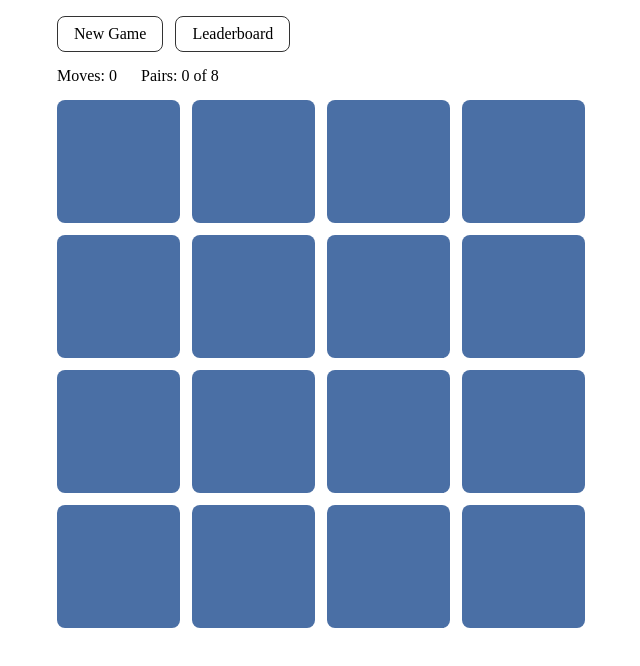
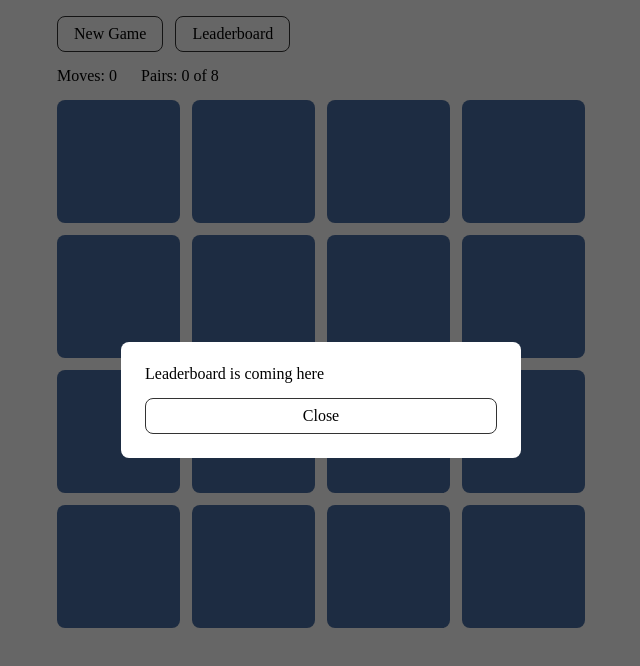
Before and after one commit to glaris/memory-game, a plain HTML site: page index.html in a window 1280 px wide. Both pictures are taken after a click on the button "Leaderboard". Shown: the whole page, without its empty margins (319-959 px from the left). Drawn offline with Linux system fonts and the light colour scheme.

Commit message:
feat: add modal component

```diff
--- a/css/style.css
+++ b/css/style.css
@@ -42,3 +42,30 @@
 .card--matched {
     background-color: #8fd19e;
 }
+
+.modal {
+    position: fixed;
+    inset: 0;
+    display: flex;
+    align-items: center;
+    justify-content: center;
+    padding: 16px;
+    background-color: rgba(0, 0, 0, 0.6);
+}
+
+.modal__window {
+    display: flex;
+    flex-direction: column;
+    gap: 16px;
+    width: 100%;
+    max-width: 400px;
+    max-height: 90vh;
+    overflow-y: auto;
+    padding: 24px;
+    border-radius: 8px;
+    background-color: #fff;
+}
+
+.no-scroll {
+    overflow: hidden;
+}
--- a/js/main.js
+++ b/js/main.js
@@ -1,9 +1,17 @@
-import { container, header, counters, board, renderBoard, newGameButton } from './ui.js';
+import { container, header, counters, board, newGameButton, leaderboardButton } from './ui.js';
 import { handleCardClick, startNewGame } from './game.js';
+import { openModal } from './modal.js';
 
 container.append(header, counters, board);
 document.body.append(container);
 
+function showLeaderboard() {
+    const content = document.createElement('p');
+    content.textContent = 'Leaderboard is coming here';
+    openModal(content);
+}
+
 startNewGame();
 board.addEventListener('click', handleCardClick);
 newGameButton.addEventListener('click', startNewGame);
+leaderboardButton.addEventListener('click', showLeaderboard);
--- a/js/modal.js
+++ b/js/modal.js
@@ -0,0 +1,58 @@
+import { container } from './ui.js';
+
+let activeModal = null;
+
+export function openModal(content) {
+    if (activeModal !== null) {
+        closeModal();
+    }
+
+    const modal = document.createElement('div');
+    modal.classList.add('modal');
+
+    const modalWindow = document.createElement('div');
+    modalWindow.classList.add('modal__window');
+    modalWindow.setAttribute('role', 'dialog');
+    modalWindow.setAttribute('aria-modal', 'true');
+
+    const closeModalButton = document.createElement('button');
+    closeModalButton.classList.add('modal__button', 'button');
+    closeModalButton.textContent = 'Close';
+    closeModalButton.addEventListener('click', closeModal);
+
+    modalWindow.append(content, closeModalButton);
+    modal.append(modalWindow);
+    modal.addEventListener('click', handleBackdropClick);
+    document.addEventListener('keydown', handleKeyDown);
+
+    document.body.append(modal);
+    document.body.classList.add('no-scroll');
+    container.inert = true;
+    closeModalButton.focus();
+
+    activeModal = modal;
+}
+
+export function closeModal() {
+    if (activeModal === null) {
+        return;
+    }
+
+    document.removeEventListener('keydown', handleKeyDown);
+    activeModal.remove();
+    activeModal = null;
+    document.body.classList.remove('no-scroll');
+    container.inert = false;
+}
+
+function handleBackdropClick(event) {
+    if (event.target === event.currentTarget) {
+        closeModal();
+    }
+}
+
+function handleKeyDown(event) {
+    if (event.key === 'Escape') {
+        closeModal();
+    }
+}
```
Also changed, not shown: js/game.js (line endings or trailing spaces), js/ui.js (line endings or trailing spaces).
